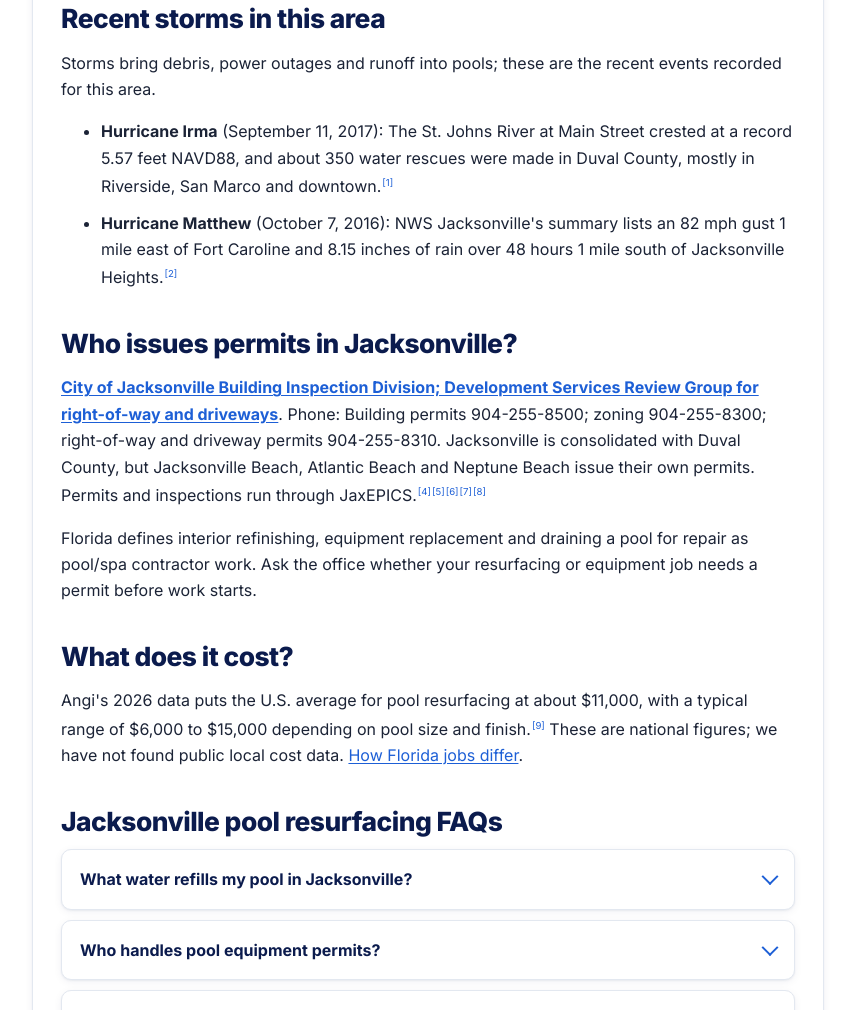
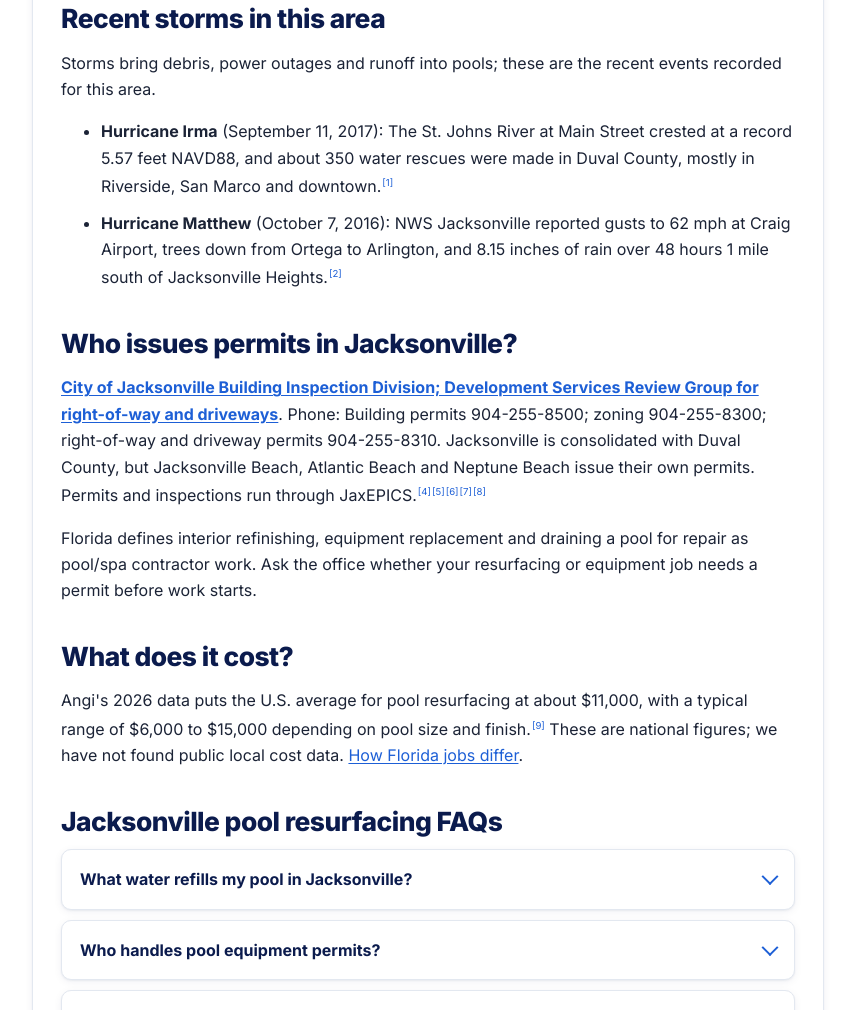
Before and after one commit to colemer/florida-pool-resurfacing-match, a plain HTML site: page pool-resurfacing/jacksonville/index.html in a window 1280 px wide. Shown: the part 1646-2656 px from the top of the page, without its empty margins (38-893 px from the left). Drawn offline with Linux system fonts and the light colour scheme.

Commit message:
Jacksonville: cite Matthew wind values stated in mph in the NWS text

```diff
--- a/pool-resurfacing/jacksonville/index.html
+++ b/pool-resurfacing/jacksonville/index.html
@@ -56,7 +56,7 @@
 <div class="quick"><p class="answer"><strong>Short answer:</strong> Florida Pool Resurfacing Match is a free referral service for Jacksonville homeowners that can connect you with up to 3 independent local pool contractors. Jacksonville fill water is JEA water, from 128 to 341 ppm by ZIP; the Building Inspection Division handles electrical and plumbing permits for pool equipment.</p><p class="facts"><strong>Area:</strong> Consolidated City of Jacksonville, Duval County &middot; <strong>ZIPs:</strong> 32205, 32207, 32210, 32211, 32216, 32224, 32244, 32256, 32257</p></div>
 <div class="emergency" role="note"><strong>Before you get quotes:</strong> In Florida, interior refinishing and equipment work are pool/spa contractor work. Ask for the company&#x27;s Florida license number and look it up on DBPR.</div>
 <section><h2>Pool resurfacing in Jacksonville: what's different here</h2><p>Jacksonville pools are filled with JEA water whose hardness swings by ZIP, which affects start-up chemistry on a new finish. Equipment and setback questions go to different city desks.</p><ul><li>JEA&#x27;s ZIP table runs from 128 ppm (about 8 grains per gallon) in 32244 to 341 ppm (about 20 grains) in 32216, so two Jacksonville neighborhoods can need very different softener settings.<sup><a href="#src-3" class="ref" aria-label="Source 3">[3]</a></sup></li><li>Jacksonville&#x27;s Building Inspection Division handles building, electrical, mechanical and plumbing permits (904-255-8500), and zoning questions such as pool setbacks go to 904-255-8300.<sup><a href="#src-4" class="ref" aria-label="Source 4">[4]</a></sup></li></ul></section>
-<section><h2>Recent storms in this area</h2><p>Storms bring debris, power outages and runoff into pools; these are the recent events recorded for this area.</p><ul class="timeline"><li><strong>Hurricane Irma</strong> (<time datetime="2017-09-11">September 11, 2017</time>): The St. Johns River at Main Street crested at a record 5.57 feet NAVD88, and about 350 water rescues were made in Duval County, mostly in Riverside, San Marco and downtown.<sup><a href="#src-1" class="ref" aria-label="Source 1">[1]</a></sup></li><li><strong>Hurricane Matthew</strong> (<time datetime="2016-10-07">October 7, 2016</time>): NWS Jacksonville&#x27;s summary lists an 82 mph gust 1 mile east of Fort Caroline and 8.15 inches of rain over 48 hours 1 mile south of Jacksonville Heights.<sup><a href="#src-2" class="ref" aria-label="Source 2">[2]</a></sup></li></ul></section>
+<section><h2>Recent storms in this area</h2><p>Storms bring debris, power outages and runoff into pools; these are the recent events recorded for this area.</p><ul class="timeline"><li><strong>Hurricane Irma</strong> (<time datetime="2017-09-11">September 11, 2017</time>): The St. Johns River at Main Street crested at a record 5.57 feet NAVD88, and about 350 water rescues were made in Duval County, mostly in Riverside, San Marco and downtown.<sup><a href="#src-1" class="ref" aria-label="Source 1">[1]</a></sup></li><li><strong>Hurricane Matthew</strong> (<time datetime="2016-10-07">October 7, 2016</time>): NWS Jacksonville reported gusts to 62 mph at Craig Airport, trees down from Ortega to Arlington, and 8.15 inches of rain over 48 hours 1 mile south of Jacksonville Heights.<sup><a href="#src-2" class="ref" aria-label="Source 2">[2]</a></sup></li></ul></section>
 
 <section><h2>Who issues permits in Jacksonville?</h2><p><strong><a href="https://www.jacksonville.gov/departments/public-works/building-inspection-division/contact-us" rel="noopener" target="_blank">City of Jacksonville Building Inspection Division; Development Services Review Group for right-of-way and driveways</a></strong>. Phone: Building permits 904-255-8500; zoning 904-255-8300; right-of-way and driveway permits 904-255-8310. Jacksonville is consolidated with Duval County, but Jacksonville Beach, Atlantic Beach and Neptune Beach issue their own permits. Permits and inspections run through JaxEPICS.<sup><a href="#src-4" class="ref" aria-label="Source 4">[4]</a><a href="#src-5" class="ref" aria-label="Source 5">[5]</a><a href="#src-6" class="ref" aria-label="Source 6">[6]</a><a href="#src-7" class="ref" aria-label="Source 7">[7]</a><a href="#src-8" class="ref" aria-label="Source 8">[8]</a></sup></p><p>Florida defines interior refinishing, equipment replacement and draining a pool for repair as pool/spa contractor work. Ask the office whether your resurfacing or equipment job needs a permit before work starts.</p></section>
 <section><h2>What does it cost?</h2><p>Angi&#x27;s 2026 data puts the U.S. average for pool resurfacing at about $11,000, with a typical range of $6,000 to $15,000 depending on pool size and finish.<sup><a href="#src-9" class="ref" aria-label="Source 9">[9]</a></sup> These are national figures; we have not found public local cost data. <a href="/florida-pool-resurfacing-match/guides/tampa-bay-pool-resurfacing-permits-costs/">How Florida jobs differ</a>.</p></section>
```
